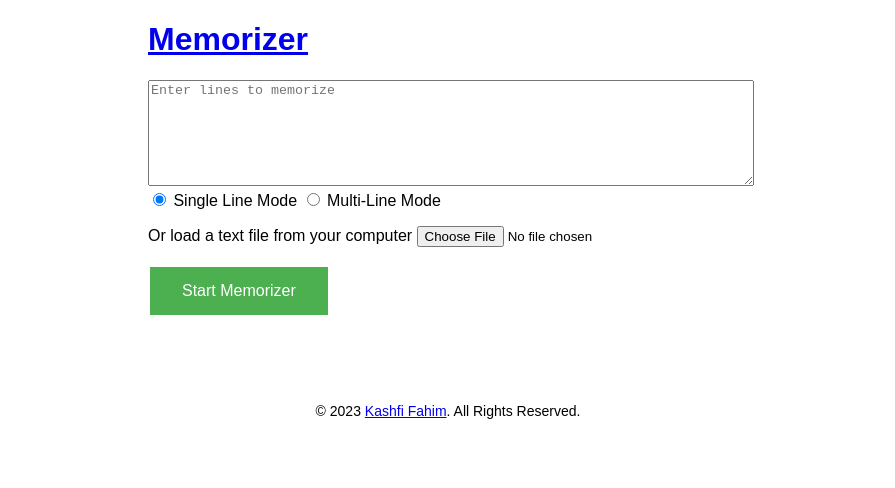
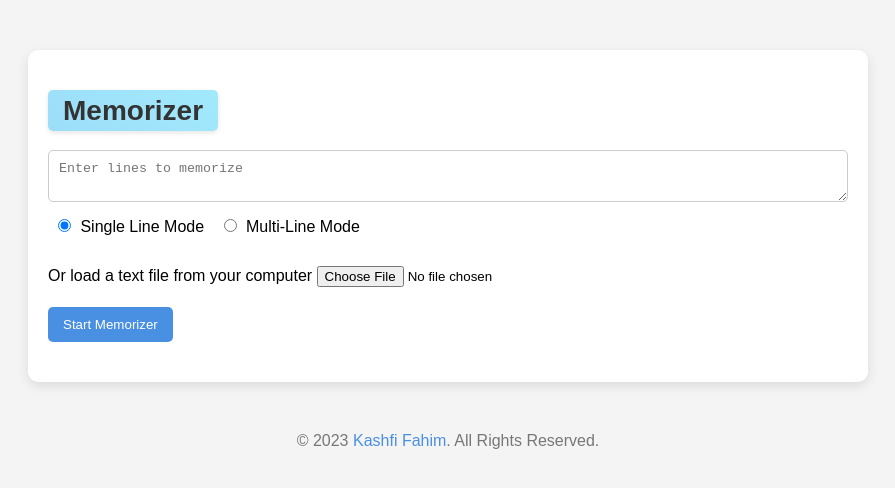
Before and after one commit to kashfifahim/memorizer, a plain HTML site: page index.html in a window 1280 px wide. Shown: the whole page, without its empty margins (192-1087 px from the left). Drawn offline with Linux system fonts and the light colour scheme.

Commit message:
implemented modern styling and fixed bugs

```diff
--- a/app.js
+++ b/app.js
@@ -44,8 +44,16 @@ document.getElementById('start').addEventListener('click', function() {
             let endIndex = lines.slice(currentLineIndex + 1).findIndex(line => line.trim() === '');
             endIndex = (endIndex !== -1) ? currentLineIndex + endIndex + 1 : lines.length;
             targetTextElement.textContent = lines.slice(currentLineIndex, endIndex).join('\n');
+            // Hide the Next and Previous buttons
+            prevButton.style.display = 'none';
+            nextButton.style.display = 'none';
         } else {
             targetTextElement.textContent = lines[currentLineIndex];
+            // Show the Next and Previous buttons
+            prevButton.style.display = 'block';
+            nextButton.style.display = 'block';
+            prevButton.style.visibility = (currentLineIndex === 0) ? 'hidden' : 'visible';
+            nextButton.style.visibility = (currentLineIndex === lines.length - 1) ? 'hidden' : 'visible';
         }
         repetitionCounter.textContent = `${repetitions+1}/10`;
         userInput.value = '';
@@ -72,7 +80,8 @@ document.getElementById('start').addEventListener('click', function() {
             userInput.style.color = 'green';
             repetitions++;
 
-            if (repetitions >= repetitionCounter) {
+            if (repetitions >= 10) {   // Ensure you're comparing against the number 10, not repetitionCounter element
+                alert('You have practiced this line/section 10 times! Well done.');
                 repetitions = 0;
                 if (mode === 'multi') {
                     // Move to the next chunk after the blank line.
--- a/index.html
+++ b/index.html
@@ -23,8 +23,10 @@
             <textarea id="user-input" placeholder="Start typing here ..."></textarea>
             <!-- Depending on your styling, you might want to style this textarea to look like a single input line when in single-line mode. -->
             <div id="repetition-counter">1/10</div>
-            <button id="prev">Previous Line</button>
-            <button id="next">Next Line</button>
+            <div id="button-container">
+                <button id="prev">Previous Line</button>
+                <button id="next">Next Line</button>
+            </div>
         </div>
     </div>
     <div id="attribution">
--- a/styles.css
+++ b/styles.css
@@ -1,66 +1,100 @@
 body {
-    font-family: Arial, Helvetica, sans-serif;
-}
-
-h1 {
-    text-align: left;
+    font-family: 'Arial', sans-serif;
+    background-color: #f4f4f4;
+    margin: 0;
+    padding: 0;
 }
 
 #app {
-    max-width: 600px;
-    margin: auto;
-    text-align: left;
+    max-width: 800px;
+    margin: 50px auto;
+    background-color: #ffffff;
+    padding: 20px;
+    box-shadow: 0 4px 12px rgba(0, 0, 0, 0.1);
+    border-radius: 10px;
+}
+
+h1 a {
+    text-decoration: none;
+    color: #333;
+    font-size: 28px;
+    background: linear-gradient(45deg, #9cdef8, #a2e9fc);
+    padding: 5px 15px;
+    border-radius: 5px;
+    box-shadow: 0 2px 5px rgba(0, 0, 0, 0.1);
+}
+
+#input-section {
+    margin: 20px 0;
 }
 
 textarea {
     width: 100%;
-    height: 100px;
+    padding: 10px;
+    border: 1px solid #ccc;
+    border-radius: 5px;
+    box-sizing: border-box;
+    resize: vertical;
 }
 
-#user-input {
-    width: calc(100% - 20px);
-    padding: 10px;
+label {
+    display: inline-block;
+    margin: 10px 5px;
 }
 
-#display-area p {
-    color: grey;
-    text-align: left;
+input[type="radio"] {
+    margin-right: 5px;
 }
 
-#progress {
-    display: flex;
-    justify-content: space-between;
-    align-items: center;
+#load-message {
+    margin: 20px 0;
+}
+
+button {
+    padding: 10px 15px;
+    border: none;
+    border-radius: 5px;
+    background-color: #4a90e2;
+    color: #fff;
+    cursor: pointer;
+    transition: background-color 0.3s;
+    display: inline-block;
+    margin-right: 10px;
+}
+
+button:hover {
+    background-color: #357ab7;
+}
+
+#memorization-section {
+    background-color: #e9f7fe;
+    padding: 20px;
+    border-radius: 5px;
     margin-top: 20px;
 }
 
-button {
-    background-color: #4CAF50; /* Green */
-    border: none;
-    color: white;
-    padding: 15px 32px;
-    text-align: center;
-    text-decoration: none;
-    display: inline-block;
-    font-size: 16px;
-    margin: 4px 2px;
-    transition-duration: 0.4s;
-    cursor: pointer;
-}
-
-button:hover {
-    background-color: white;
-    color: black;
-    border: 2px solid #4CAF50;
+#repetition-counter {
+    font-weight: bold;
+    margin: 20px 0;
 }
 
 #attribution {
-    /* background-color: #f9f9f9;  */
-    padding: 20px;
+    margin-top: 50px;
     text-align: center;
-    /* border-top: 1px solid #e1e1e1;  */
-    font-size: 14px;
-    margin-top: 50px;
+}
+
+#attribution p {
+    color: #777;
+}
+
+#attribution a {
+    color: #4a90e2;
+    text-decoration: none;
+    transition: color 0.3s;
+}
+
+#attribution a:hover {
+    color: #357ab7;
 }
 
 #target-text {
@@ -70,3 +104,8 @@ button:hover {
     /* font-family: 'Courier New', Courier, monospace; */
     font-size: large;
 }
+
+#button-container {
+    display: flex;
+    justify-content: start; /* aligns the items to the start of the container */
+}
```
